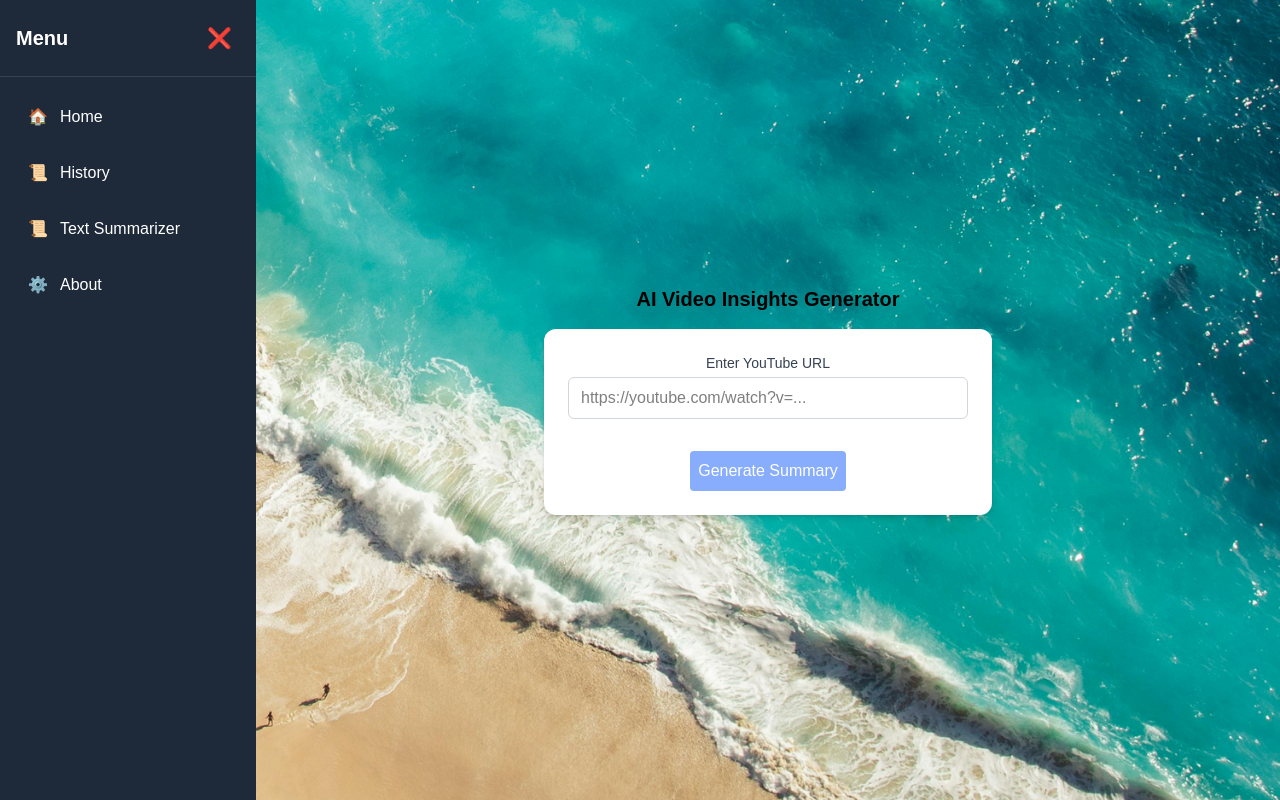
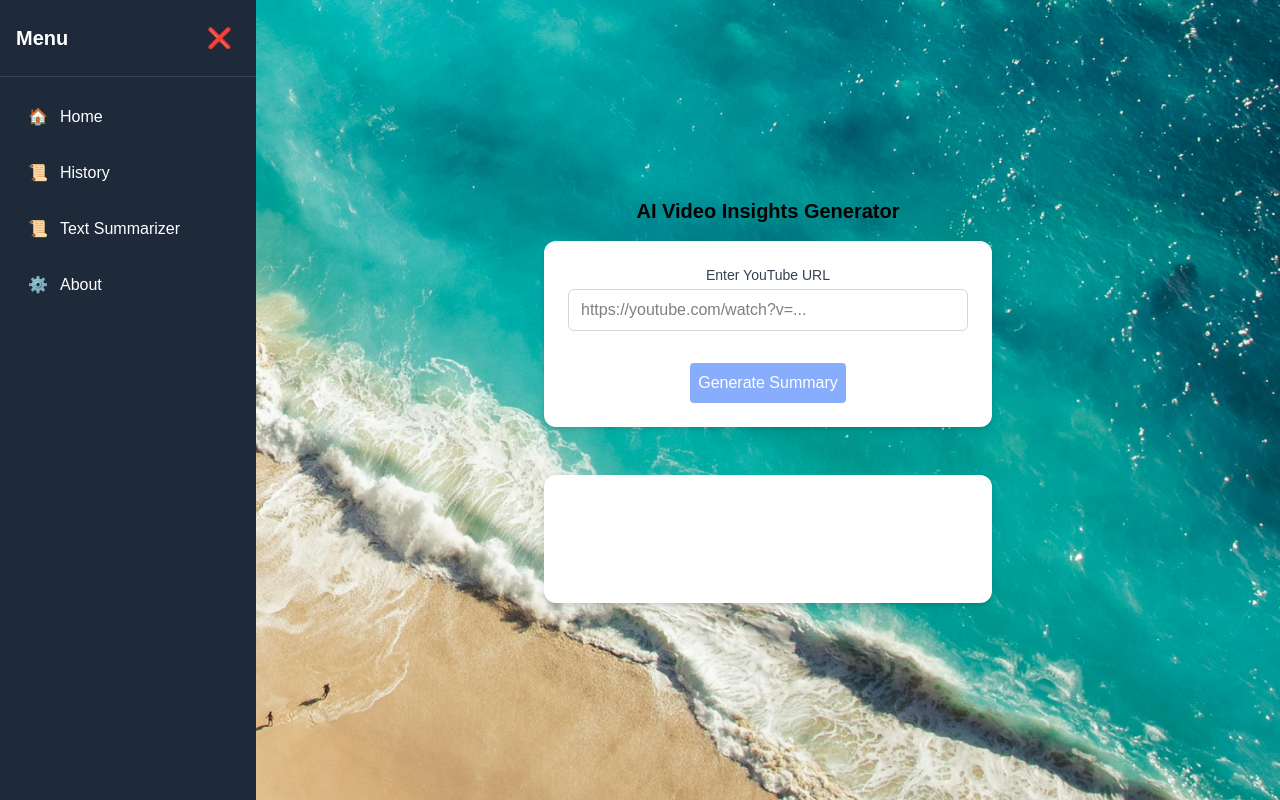
Before and after one commit to Uddip/AI-Video-Summarizer, a Next.js app: page / in a window 1280 px wide. Built offline with nearby package versions, Linux system fonts and the light colour scheme; no server answers.

Commit message:
Feat - Display for video sumamry on home page

```diff
--- a/src/app/page.tsx
+++ b/src/app/page.tsx
@@ -1,5 +1,6 @@
 "use client";
 import { useState } from "react";
+import { summarizeVideo } from "./api/gemini/route";
 
 export default function Home() {
   const [result, setResult] = useState(""); // TODO: Write API route logic and hook up to the backend
@@ -19,6 +20,12 @@ export default function Home() {
     setInputText(url);
     const id = extractVideoId(url);
     setVideoId(id || "");
+  };
+
+  const handleVideoSummary = async () => {
+    const videoUrl = inputText;
+    setResult("...");
+    setResult(await summarizeVideo(videoUrl));
   };
 
   const toggleSidebar = () => {
@@ -99,7 +106,7 @@ export default function Home() {
           <h1 className="text-xl font-bold mb-4">
             AI Video Insights Generator
           </h1>
-          <div className="w-full max-w-md mx-auto bg-white rounded-xl shadow-md p-6 text-center">
+          <div className="w-full max-w-md bg-white rounded-xl shadow-md p-6 text-center">
             <div className="mb-4">
               <label
                 htmlFor="videoInput"
@@ -133,7 +140,7 @@ export default function Home() {
             )}
 
             <button
-              onClick={() => setResult("Summary will appear here")}
+              onClick={handleVideoSummary}
               disabled={!videoId}
               className={`bg-blue-600 hover:bg-blue-700 text-white p-2 rounded mt-4 ${
                 !videoId ? "opacity-50 cursor-not-allowed" : ""
@@ -141,8 +148,19 @@ export default function Home() {
             >
               Generate Summary
             </button>
-
-            {result && <div className="mt-4">Result: {result}</div>}
+          </div>
+          <div className="w-full max-w-md mt-[3rem] bg-white rounded-xl shadow-md p-6 text-center">
+            <div className="w-full rounded-md focus:outline-none focus:ring-2 focus:ring-blue-500 text-start">
+              {result !== null && (
+                <div className="flex items-center justify-center p-4 rounded min-h-[80px]">
+                  {result === "..." ? (
+                    <div className="animate-spin rounded-full h-6 w-6 border-4 border-gray-300 border-t-blue-500"></div>
+                  ) : (
+                    <p>{result}</p>
+                  )}
+                </div>
+              )}
+            </div>
           </div>
         </div>
       </div>
```
